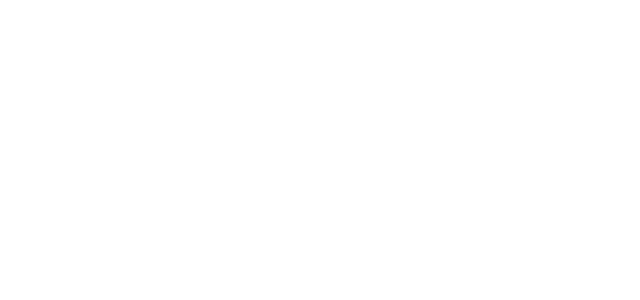
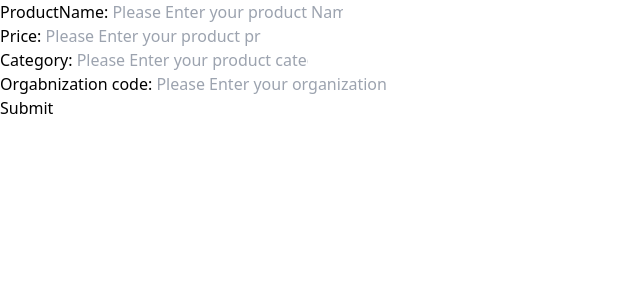
Before and after one commit to shashankdv1/Ecommerce-Website, a React (Create React App) app: page /Requests in a window 1280 px wide. Before the commit this address had no page. Shown: the top 300 px of the page, without its empty margins (0-640 px from the left). Built offline with nearby package versions, Linux system fonts and the light colour scheme.

Commit message:
Working on Vendor Pages:Stage 0

```diff
--- a/src/App.js
+++ b/src/App.js
@@ -20,6 +20,8 @@
 import Products from "./Pages/Products";
 import Help from "./Pages/Help";
 import Forget from "./Pages/Forget";
+import Warehouse from "./Pages/Warehouse";
+import VendorRequests from "./Pages/VendorRequests";
 function App() {
   return (
     <div>
@@ -47,6 +49,8 @@
          <Route path="/Products" element={<Products/>}></Route>
          <Route path="/Help" element={<Help/>}></Route>
          <Route path="/Forget" element={<Forget/>}></Route>
+          <Route path="/Warehouse" element={<Warehouse/>}></Route>
+             <Route path="/Requests" element={<VendorRequests/>}></Route>
       </Routes>
     </BrowserRouter>
     </AdminProvider>
--- a/src/Pages/AdminDashboard.jsx
+++ b/src/Pages/AdminDashboard.jsx
@@ -34,7 +34,7 @@
     <button onClick={addItems} class="w-16 h-16 bg-red-400">AddItems</button><br />
     <button onClick={removeItems} class="w-16 h-16 bg-red-400 mt-7">RemoveItems</button><br />
     <button  class="w-16 h-16 bg-red-400 mt-7">Trending Products</button><br />
-    <button  class="w-16 h-16 bg-red-400 mt-7">WareHouses Management</button><br />
+   <a href="http://localhost:3000/Warehouse"><button  class="w-16 h-16 bg-red-400 mt-7">WareHouses Management</button><br /></a>
     <button class="w-16 h-16 bg-red-400 mt-7">Notifications</button><br/>
     <a href="http://localhost:3000/Products"><button  class="w-16 h-16 bg-red-400 mt-7">Products CategoryWise</button></a>
     </div>
--- /dev/null
+++ b/src/Pages/VendorRequests.jsx
@@ -0,0 +1,13 @@
+function VendorRequests()
+{
+return(
+    <form>
+       <label for="productName">ProductName: </label> <input name="productName" type="text" placeholder="Please Enter your product Name" required></input><br />
+        <label for="productPrice">Price: </label> <input name="productPrice" type="number" placeholder="Please Enter your product price" required></input><br />
+        <label for="productCategory">Category: </label> <input name="productCategory" type="text" placeholder="Please Enter your product category" required></input><br />
+         <label for="OrganizationCode">Orgabnization code: </label> <input name="OrganizationCode" type="text" placeholder="Please Enter your organizational code" required></input><br />
+        <button type="submit">Submit</button>
+    </form>
+)
+}
+export default VendorRequests;
--- /dev/null
+++ b/src/Pages/Warehouse.jsx
@@ -0,0 +1,7 @@
+function Warehouse()
+{
+return(<>
+
+</>)
+}
+export default Warehouse;
```
Also changed, not shown: 2 other files (tests, documents, lock files or other folders).
